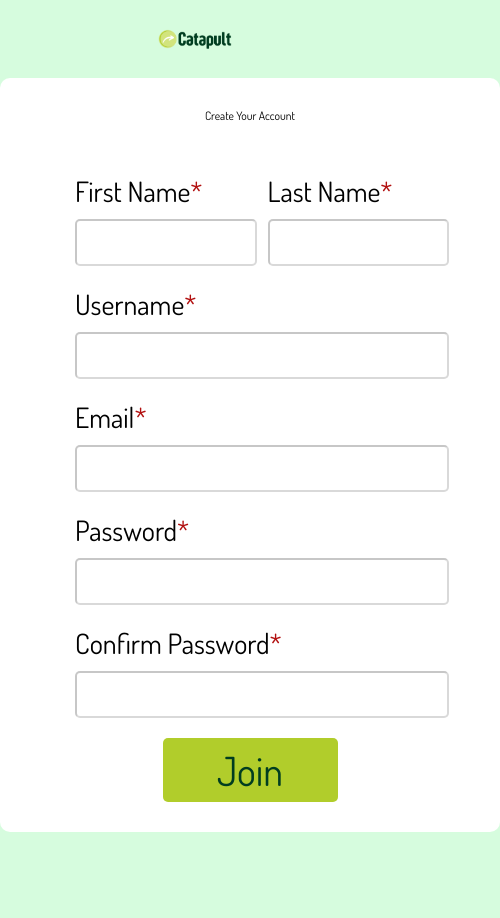
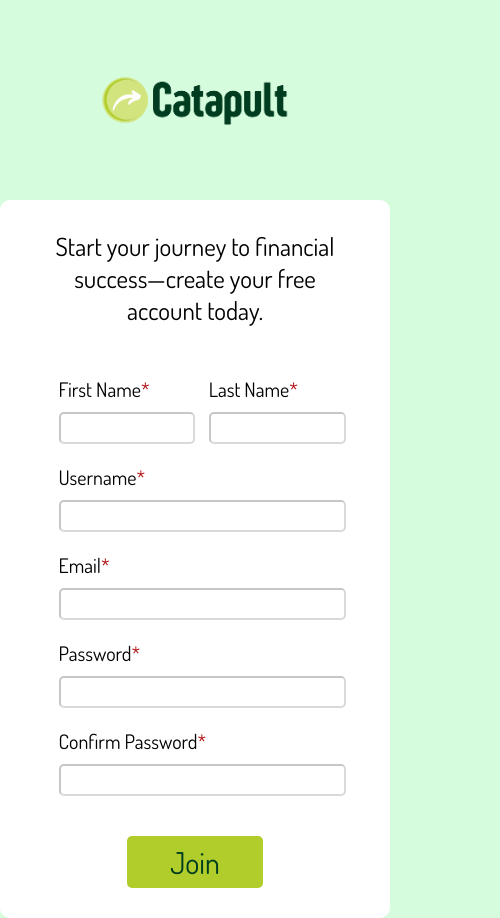
Before and after one commit to mads-byte/Catapult, a plain HTML site: page public/create-account/create-account.html in a window 390 px wide. Shown: the whole page, 500 px wide, since content can reach past the window. Before the commit the page ends 844 px from the top, so only its background shows below. Drawn offline with Linux system fonts and the light colour scheme; a web font is replaced by a local one.

Commit message:
added slogan to form header

```diff
--- a/public/create-account/create-account.css
+++ b/public/create-account/create-account.css
@@ -7,14 +7,15 @@ html {
     background-color: #d6fcde;
 }
 
+
 .brand-header {
-    width: 100%;
-    min-width: 250px;
-    height: auto;
+    display: block;
+    margin: auto;
 }
 
 .brand-header img {
     width: 20%;
+    min-width: 200px;
     display: block;
     margin: auto;
     height: auto;
@@ -27,18 +28,18 @@ main {
 form {
     margin: auto;
     width: 768px;
-    min-width: 500px;
+    min-width: 250px;
     background-color: white;
     font-family: "Dosis", sans-serif;
     border-radius: 10px;
 }
 
-#welcome {
-    font-size: 3vw;
+#form-header {
+    font-size: 35px;
     width: fit-content;
     margin: auto;
-    padding-top: 30px;
-    padding-bottom: 30px;
+    padding: 30px 50px 30px;
+    text-align: center;
 }
 
 .form-content {
@@ -99,6 +100,10 @@ form {
     background-color: #D2E47D;
 }
 
+#error {
+    padding-top: 20px;
+    color: rgb(184, 12, 12);
+}
 
 @media only screen and (max-width: 768px) {
 
@@ -107,3 +112,29 @@ form {
     }
 
 }
+
+@media only screen and (max-width: 500px) {
+
+    form {
+        width: 100%;
+    }
+
+    #form-header {
+        font-size: 25px;
+    }
+
+    .form-label {
+        font-size: 20px;
+    }
+
+    .input-field {
+        padding: 5px;
+        font-size: 16px;
+    }
+
+    #join {
+        font-size: 30px;
+    }
+
+
+}
--- a/public/create-account/create-account.html
+++ b/public/create-account/create-account.html
@@ -19,7 +19,7 @@
     </header>
     <main>
         <form autocomplete="off">
-            <div id="welcome">Create Your Account</div>
+            <div id="form-header">Start your journey to financial success—create your free account today.</div>
             <div class="form-content">
                 <div class="name-field">
                     <div class="fname-field">
```
